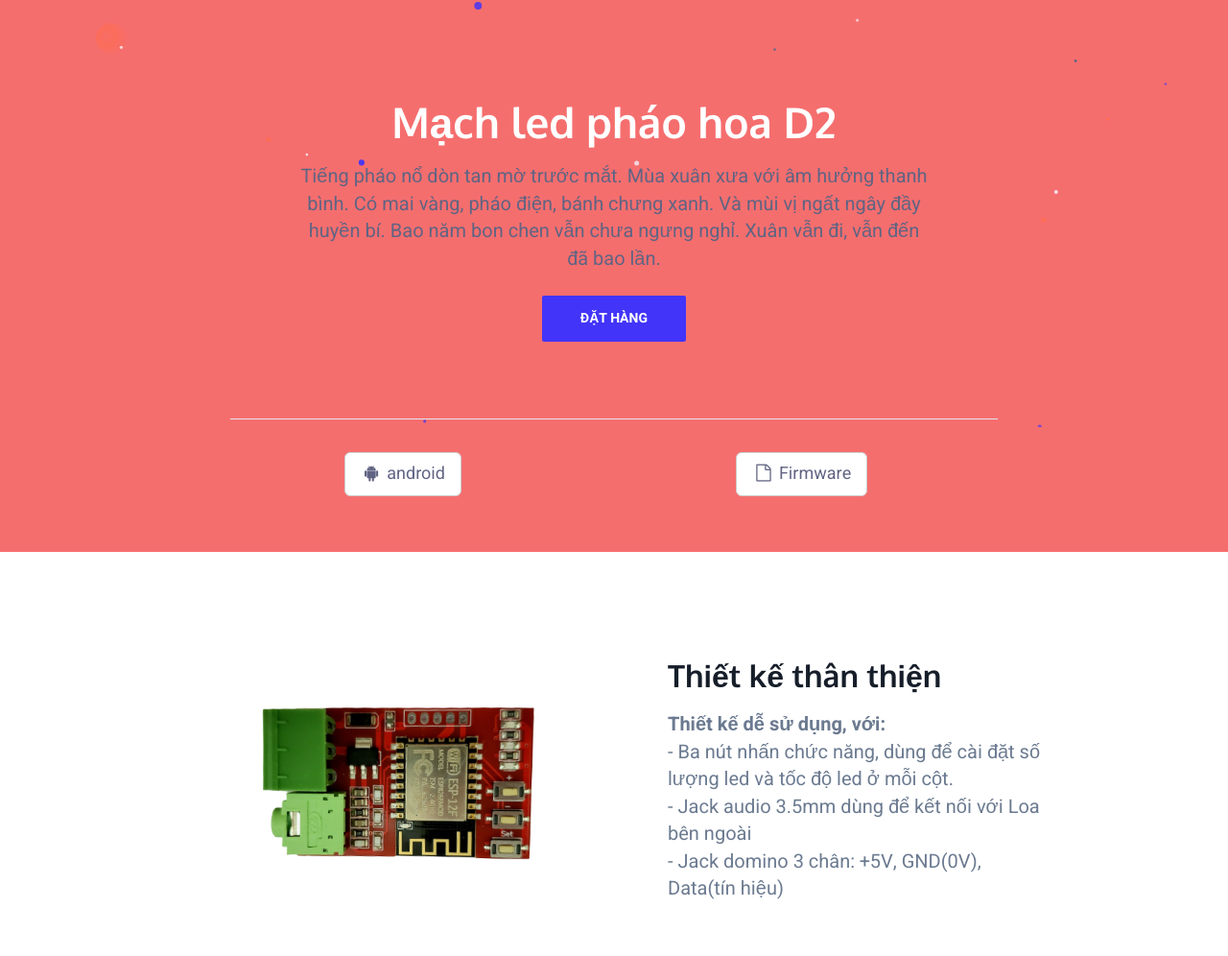
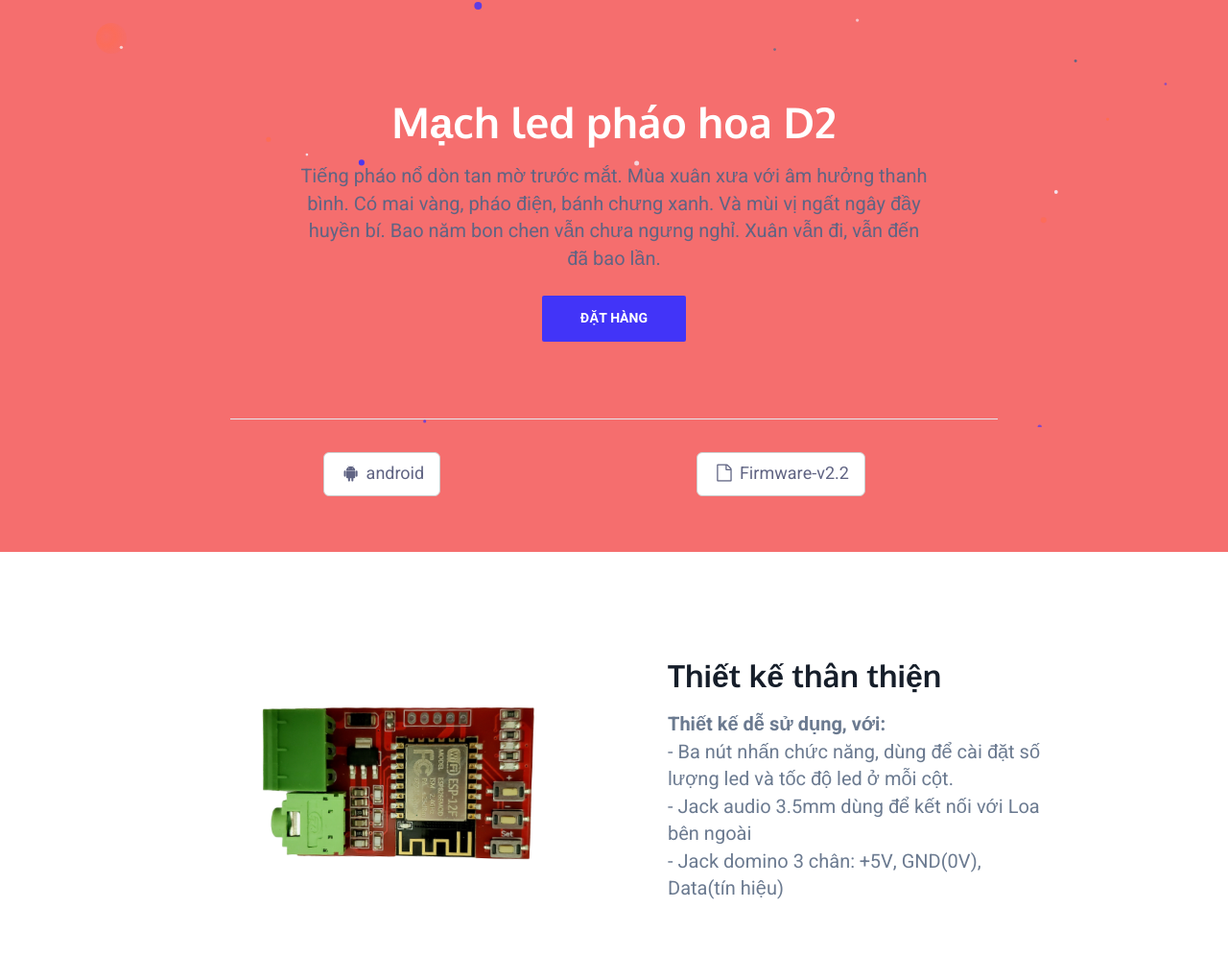
Before and after one commit to ledD2/ledD2.github.io, a plain HTML site: page index.html in a window 1280 px wide. Shown: the top 996 px of the page at 96% size. Drawn offline with nearby package versions, Linux system fonts and the light colour scheme.

Commit message:
firmware 2.2

```diff
--- a/index.html
+++ b/index.html
@@ -66,7 +66,7 @@
 									<td>
 										<ul class="list-inline intro-social-buttons">
 											<li>
-												<a href="firmware/Firmware-2-1.bin" class="btn btn-default btn-lg"><i class="fa fa-file-o fa-fw"></i> <span class="network-name">Firmware</span></a>
+												<a href="firmware/Firmware-2-2.bin" class="btn btn-default btn-lg"><i class="fa fa-file-o fa-fw"></i> <span class="network-name">Firmware-v2.2</span></a>
 											</li>
 										</ul>
 
```
Also changed, not shown: 1 other file.
